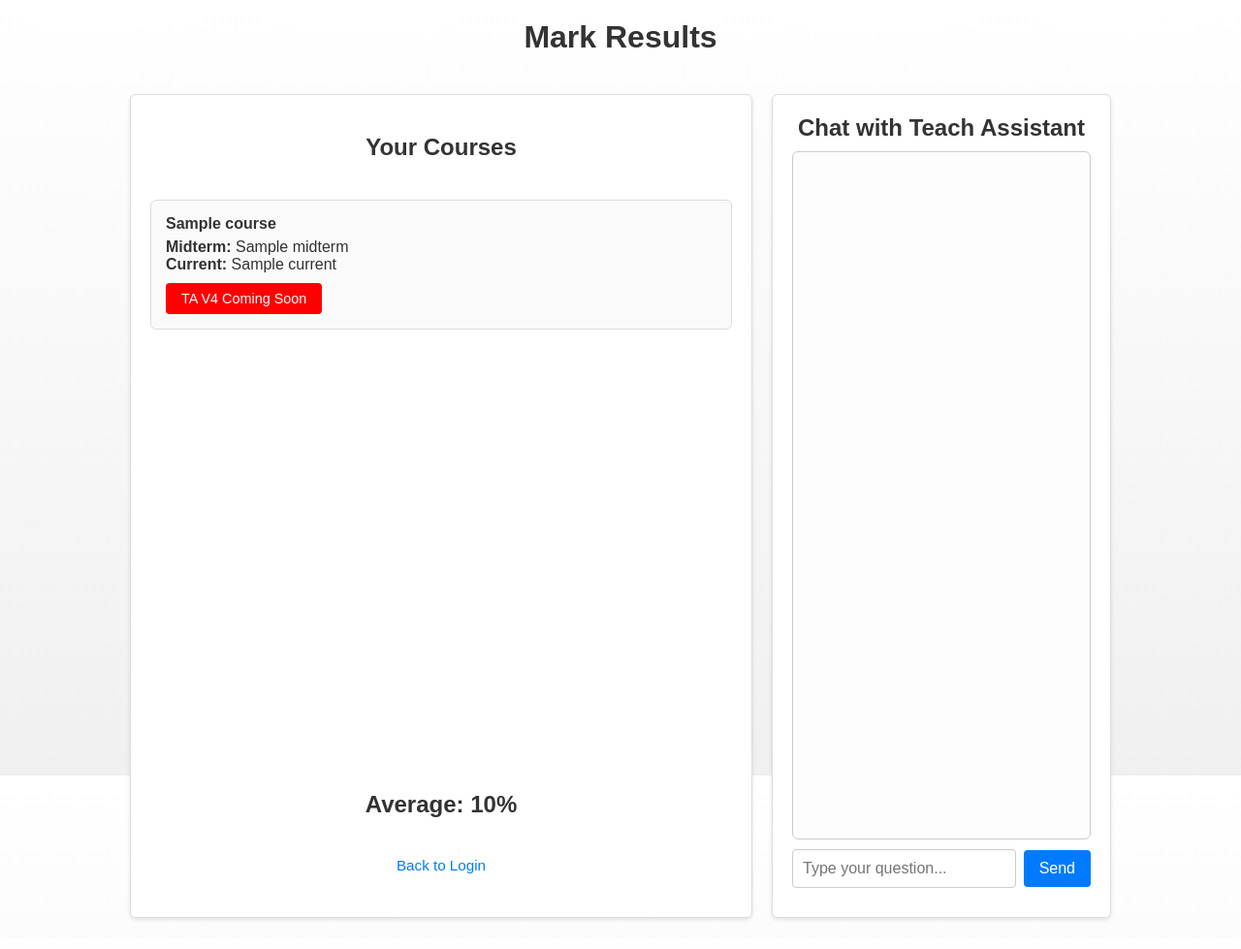
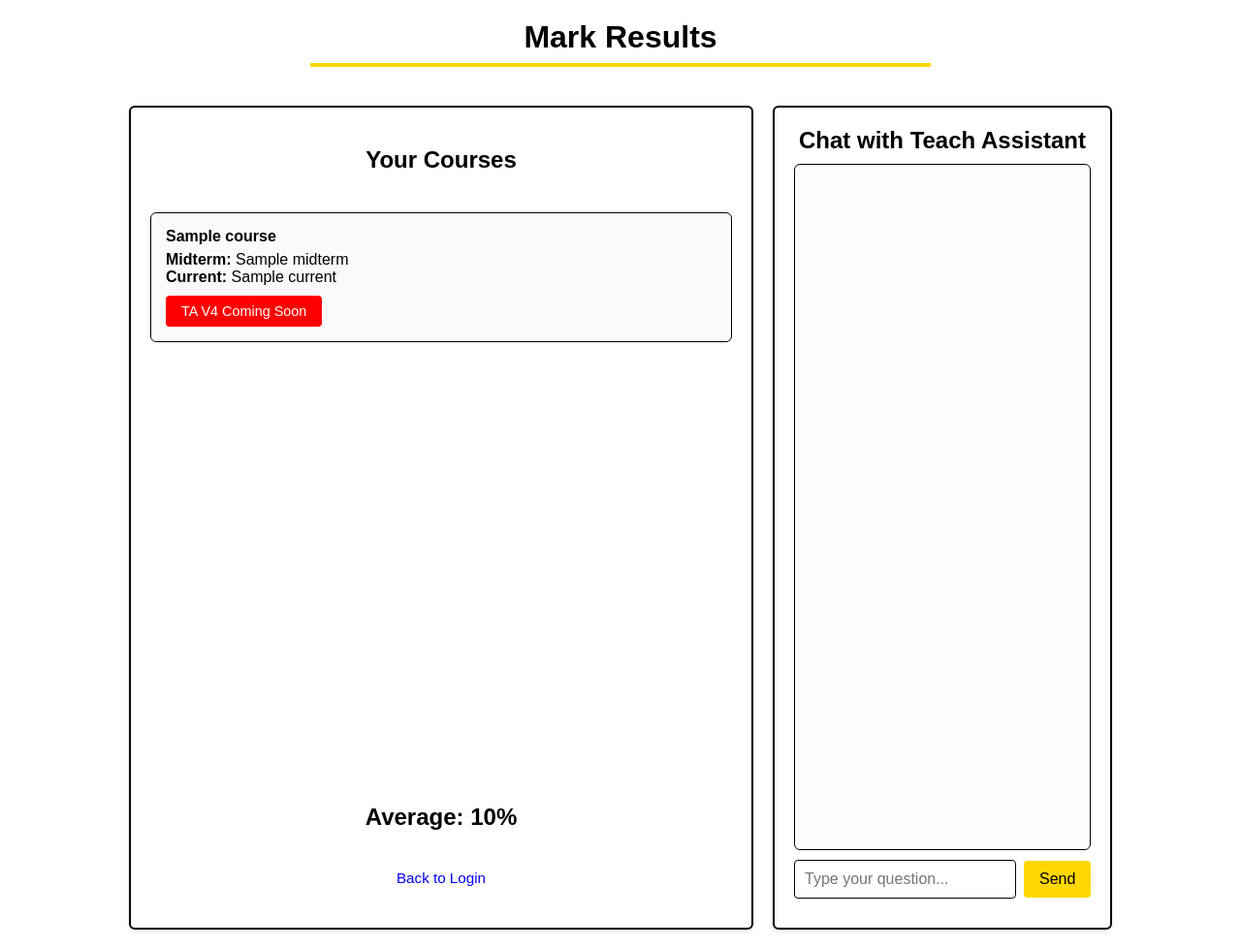
Before and after one commit to KaiStephens/TeachAssistScraper, a Flask app: template templates/result.html in a window 1280 px wide. Shown: the whole page at 97% size. Before the commit the page ends 949 px from the top, so only its background shows below. Run offline with Flask 2, Linux system fonts and the light colour scheme; the template is opened without the code that fills it: most values are stand-ins (such as "Sample title", 1, 10 or a date in 2020).

Commit message:
Update result.html

```diff
--- a/templates/result.html
+++ b/templates/result.html
@@ -1,24 +1,24 @@
 <!DOCTYPE html>
 <html lang="en">
 <head>
-    <meta charset="UTF-8">
-    <!-- Added viewport meta tag for responsive behavior -->
-    <meta name="viewport" content="width=device-width, initial-scale=1.0">
+  <meta charset="UTF-8" />
+  <meta name="viewport" content="width=device-width, initial-scale=1.0" />
   <title>Marks Result</title>
   <style>
-        /* Reset margins for html and body */
+    /* Reset margins */
     html, body {
       margin: 0;
       padding: 0;
       height: 100%;
     }
+
     /* Base styling for body */
     body {
       display: flex;
       flex-direction: column;
       font-family: Arial, sans-serif;
-            background: linear-gradient(to bottom, #ffffff, #f0f0f0);
-            color: #333;
+      background: #fff;
+      color: #000;
     }
 
     /* Center align headings and set padding */
@@ -28,9 +28,23 @@
       padding: 20px 0;
     }
 
+    /* Underline main heading with gold accent */
+    h1 {
+      position: relative;
+      color: #000;
+    }
+    h1::after {
+      content: '';
+      display: block;
+      width: 50%;
+      height: 4px;
+      background-color: #FFD700;
+      margin: 8px auto 0;
+    }
+
     /* Styling for error messages */
     .error {
-            color: #333;
+      color: #000;
       text-align: center;
     }
 
@@ -48,10 +62,10 @@
       padding: 20px;
     }
 
-        /* Content section styling similar to previous template */
+    /* Content section styling */
     .content-section {
       background-color: #fff;
-            border: 1px solid #ddd;
+      border: 2px solid #000;
       border-radius: 6px;
       padding: 20px;
       box-shadow: 0 2px 4px rgba(0,0,0,0.1);
@@ -85,12 +99,13 @@
       width: 100%;
       box-sizing: border-box;
     }
-        /* Styling for each course list item */
+
+    /* Styling for each course */
     li {
       background: #fafafa;
       margin: 10px 0;
       padding: 15px;
-            border: 1px solid #ddd;
+      border: 1px solid #000;
       border-radius: 6px;
     }
 
@@ -104,19 +119,20 @@
     form.adv-form {
       margin-top: 10px;
     }
+
     /* Styling for advanced report button */
     .adv-button {
-            background-color: #28a745;
-            color: #fff;
+      background-color: #FFD700;
+      color: #000;
       border: none;
       border-radius: 4px;
       cursor: pointer;
       padding: 8px 16px;
       font-size: 0.9em;
+      transition: background-color 0.3s;
     }
-        /* Hover effect for advanced report button */
     .adv-button:hover {
-            background-color: #218838;
+      background-color: #b8860b;
     }
 
     /* Styling for disabled advanced report button */
@@ -136,21 +152,20 @@
       margin-top: 20px;
     }
     .back-link a {
-            color: #007BFF;
+      color: #0000EE;
       text-decoration: none;
       font-size: 0.95em;
     }
-        /* Hover effect for back link */
     .back-link a:hover {
       text-decoration: underline;
     }
 
-        /* --- Chat Section Styles --- */
+    /* Chat Section Styles  */
     .chat-section {
       display: flex;
       flex-direction: column;
-            background-color: #ffffff;
-            border: 1px solid #ddd;
+      background-color: #fff;
+      border: 2px solid #000;
       border-radius: 6px;
       padding: 20px;
       box-shadow: 0 2px 4px rgba(0,0,0,0.1);
@@ -164,17 +179,19 @@
       margin: 0 0 10px 0;
       padding: 0;
       text-align: center;
+      color: #000;
     }
 
     .chat-log {
       flex: 1;
       background-color: #fdfdfd;
-            border: 1px solid #ccc;
+      border: 1px solid #000;
       border-radius: 6px;
       overflow-y: auto;
       padding: 10px;
       margin-bottom: 10px;
       max-height: calc(100% - 120px);
+      color: #000;
     }
 
     .chat-message {
@@ -186,18 +203,18 @@
       clear: both;
     }
     .chat-message.user {
-            background-color: #007BFF;
-            color: #fff;
+      background-color: #FFD700;
+      color: #000;
       float: right;
     }
     .chat-message.assistant {
       background-color: #e8e8e8;
-            color: #333;
+      color: #000;
       float: left;
     }
     .chat-message.system {
       background-color: #ffe0e0;
-            color: #333;
+      color: #000;
       text-align: center;
       float: none;
       display: block;
@@ -212,20 +229,22 @@
       padding: 10px;
       font-size: 1em;
       margin-right: 8px;
-            border: 1px solid #ccc;
+      border: 1px solid #000;
       border-radius: 4px;
+      color: #000;
     }
     .chat-submit {
       padding: 10px 16px;
       font-size: 1em;
-            background-color: #007BFF;
-            color: #fff;
+      background-color: #FFD700;
+      color: #000;
       border: none;
       border-radius: 4px;
       cursor: pointer;
+      transition: background-color 0.3s;
     }
     .chat-submit:hover {
-            background-color: #0056b3;
+      background-color: #b8860b;
     }
 
     /* Adjustments for screens less than 600px */
@@ -277,10 +296,6 @@
               <div><strong>Midterm:</strong> {{ course.midterm }}</div>
               <div><strong>Current:</strong> {{ course.current }}</div>
 
-                            {#
-                               If the current mark has a '%' and the link exists, show the normal button.
-                               Otherwise show the disabled red button.
-                            #}
               {% if course.link and '%' in course.current %}
                 <form class="adv-form" action="/fetch_advanced_report" method="POST">
                   <input type="hidden" name="username" value="{{ username }}">
```
Lines whose indentation alone changed are shown as unchanged.
